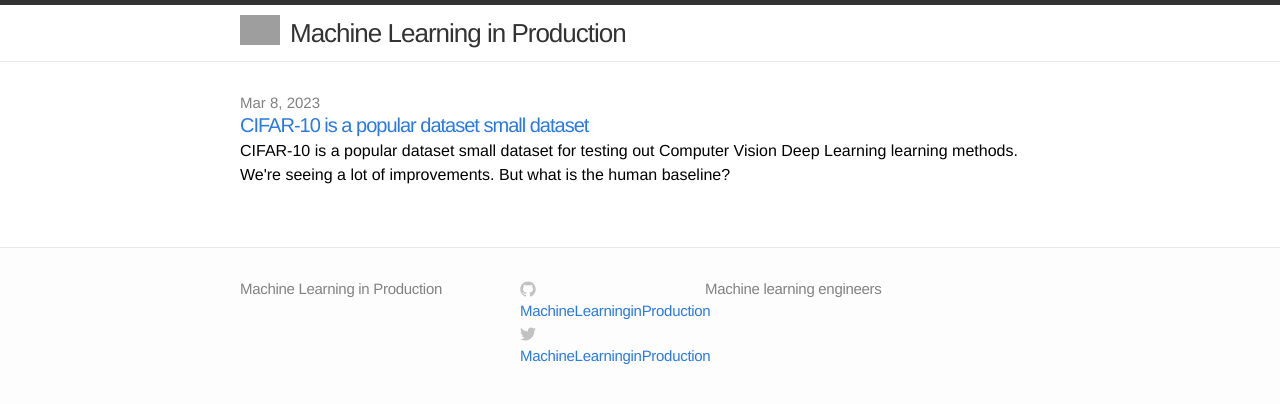
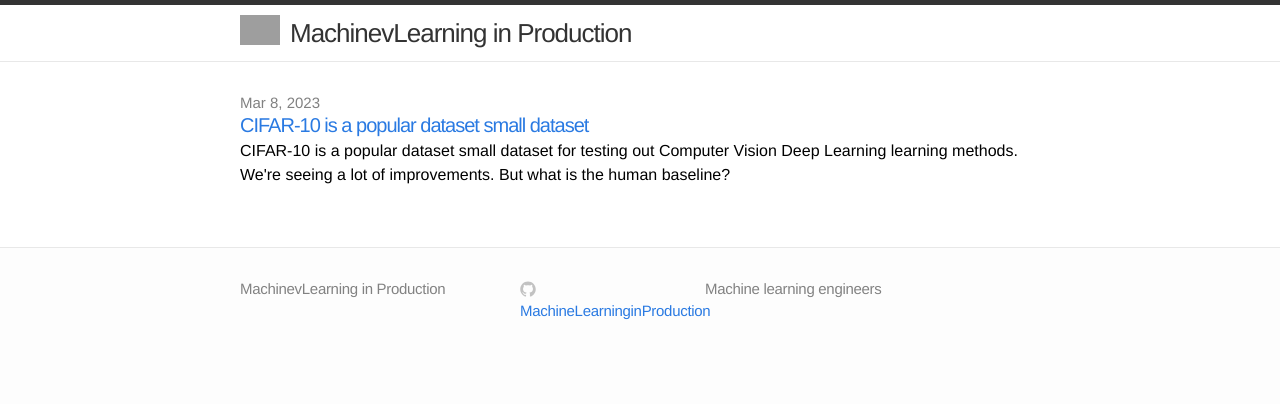
Before and after one commit to MachineLearninginProduction/MachineLearninginProduction.github.io, a Jekyll site: the page built from index.html, in a window 1280 px wide. Shown: the top 404 px of the page. Built offline with Jekyll 4.4.1, drawn with Linux system fonts in a browser that asks for light colours; grey boxes are pictures that could not be loaded.

Commit message:
Update _config.yml

```diff
--- a/_config.yml
+++ b/_config.yml
@@ -1,10 +1,9 @@
 # Site settings
-title: Machine Learning in Production
+title: MachinevLearning in Production
 email:
 description: "Machine learning engineers"
 baseurl: ""
 url: "MachineLearninginProduction.github.io"
-twitter_username: MachineLearninginProduction
 github_username:  MachineLearninginProduction
 
 # Build settings
```
